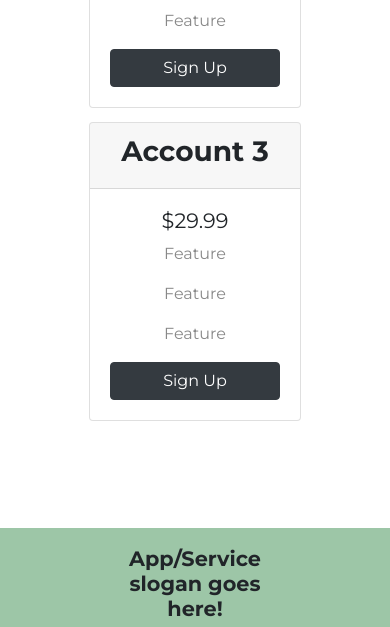
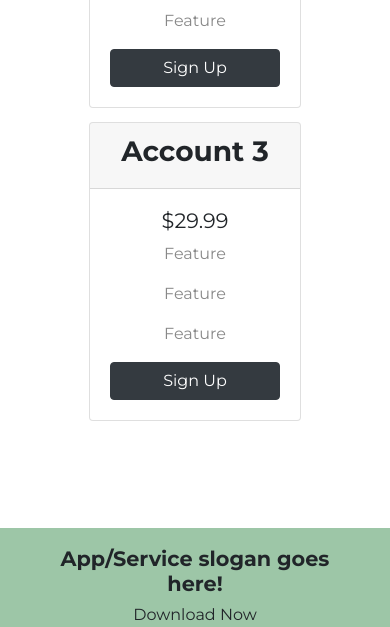
Before and after one commit to alaaamady/App-, a plain HTML site: page index.html in a window 390 px wide. Shown: the part 2406-3033 px from the top of the page. Drawn offline with nearby package versions, Linux system fonts and the light colour scheme.

Commit message:
Update master.css

```diff
--- a/css/master.css
+++ b/css/master.css
@@ -167,6 +167,9 @@ p{
 .accountname{
   font-size: 1.3rem;
 }
+#download{
+  padding: 5% 15%;
+}
 
 .download-h3{
   font-size: 1.3rem;
```
